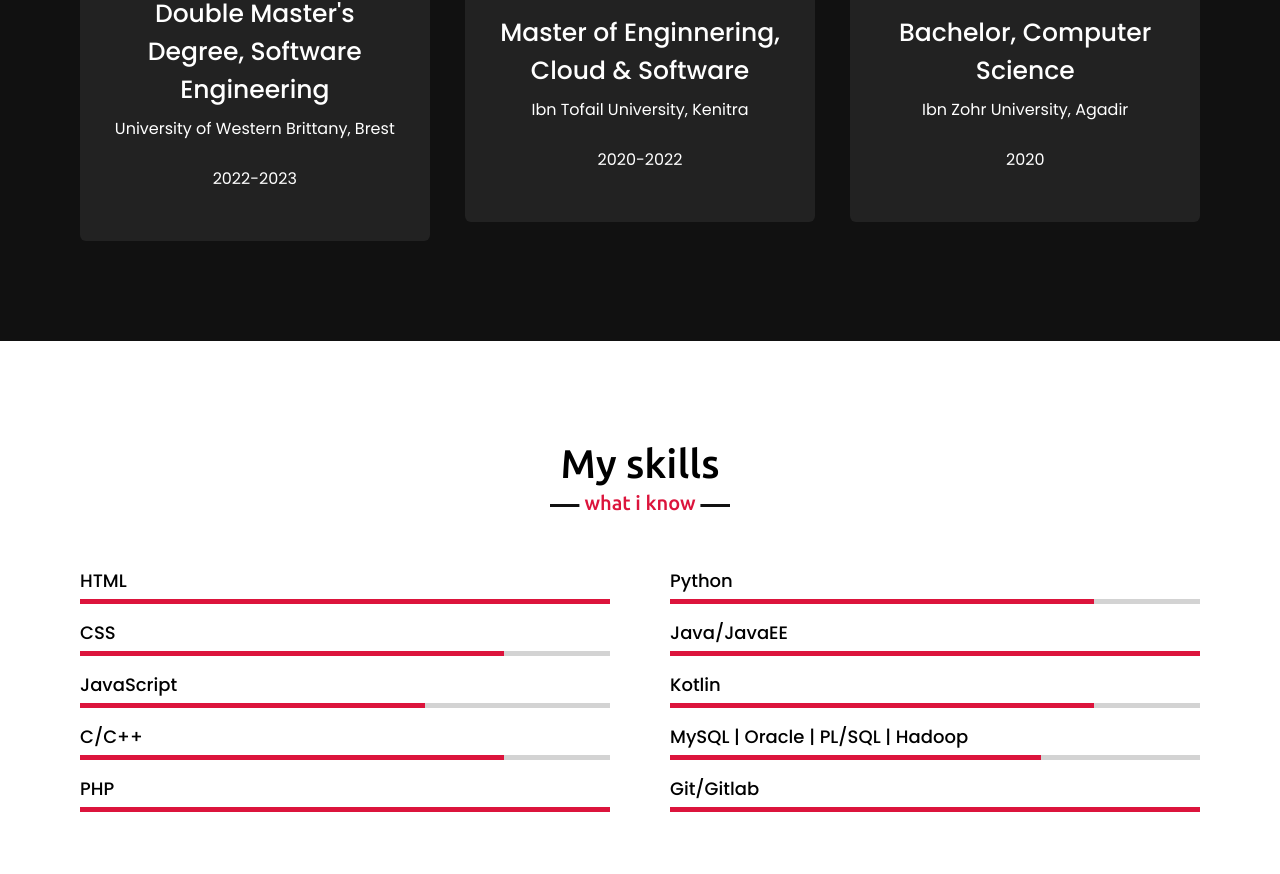
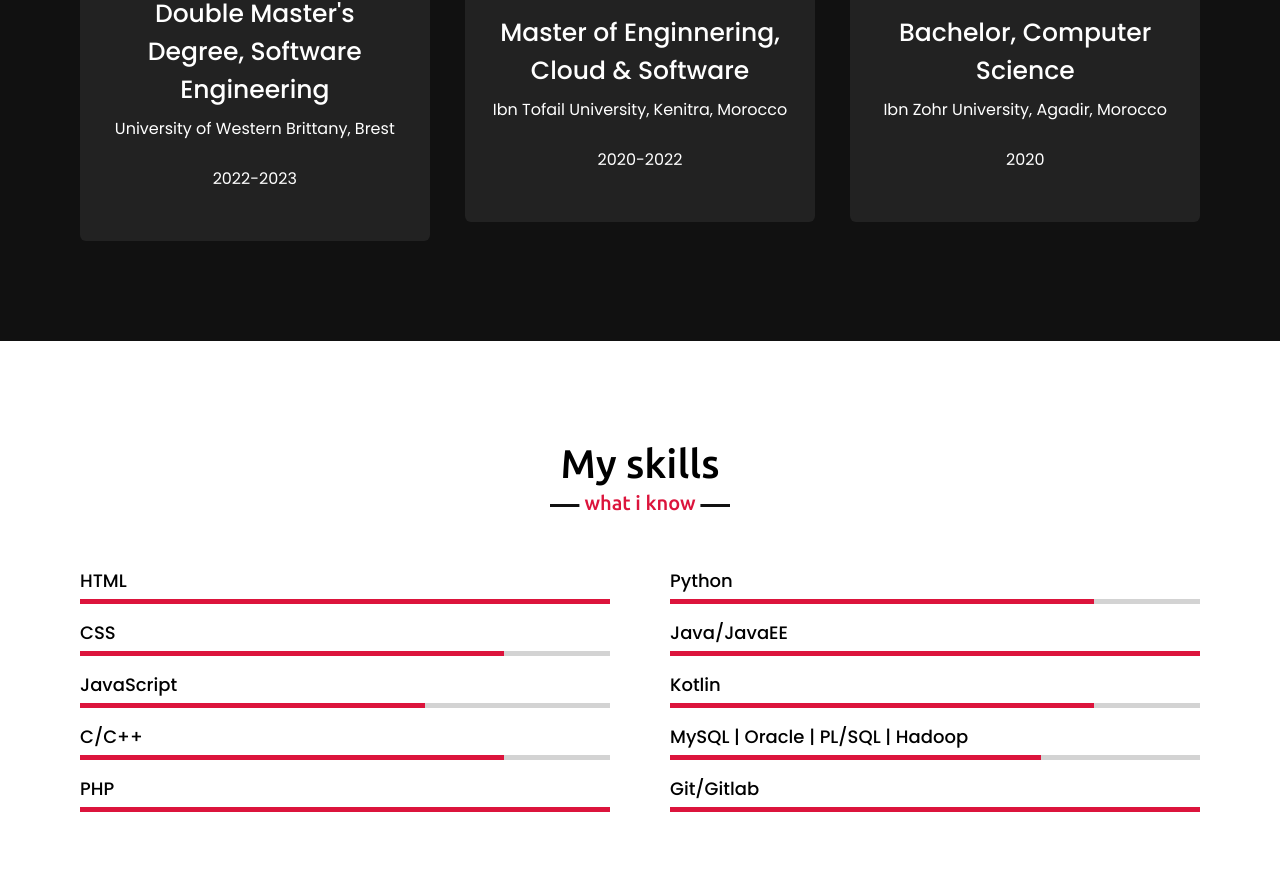
Before and after one commit to AyoubMB06/AyoubMB06.github.io, a plain HTML site: page index.html in a window 1280 px wide. Shown: the part 2031-2905 px from the top of the page. Drawn offline with nearby package versions, Linux system fonts and the light colour scheme.

Commit message:
Update Cities

```diff
--- a/index.html
+++ b/index.html
@@ -86,7 +86,7 @@
                         <!-- <i class="fas fa-paint-brush"></i> -->
                         <img src="images/logo_uit.png" alt="">
                         <div class="text">Master of Enginnering, Cloud & Software</div>
-                        <p>Ibn Tofail University, Kenitra</p><br>
+                        <p>Ibn Tofail University, Kenitra, Morocco</p><br>
                         <p>2020-2022</p>
                     </div>
                 </div>
@@ -95,7 +95,7 @@
                         <!-- <i class="fas fa-paint-brush"></i> -->
                         <img src="images/ibn_zohr.png" alt="">
                         <div class="text">Bachelor, Computer Science</div>
-                        <p>Ibn Zohr University, Agadir</p><br>
+                        <p>Ibn Zohr University, Agadir, Morocco</p><br>
                         <p>2020</p>
                     </div>
                 </div>
```
